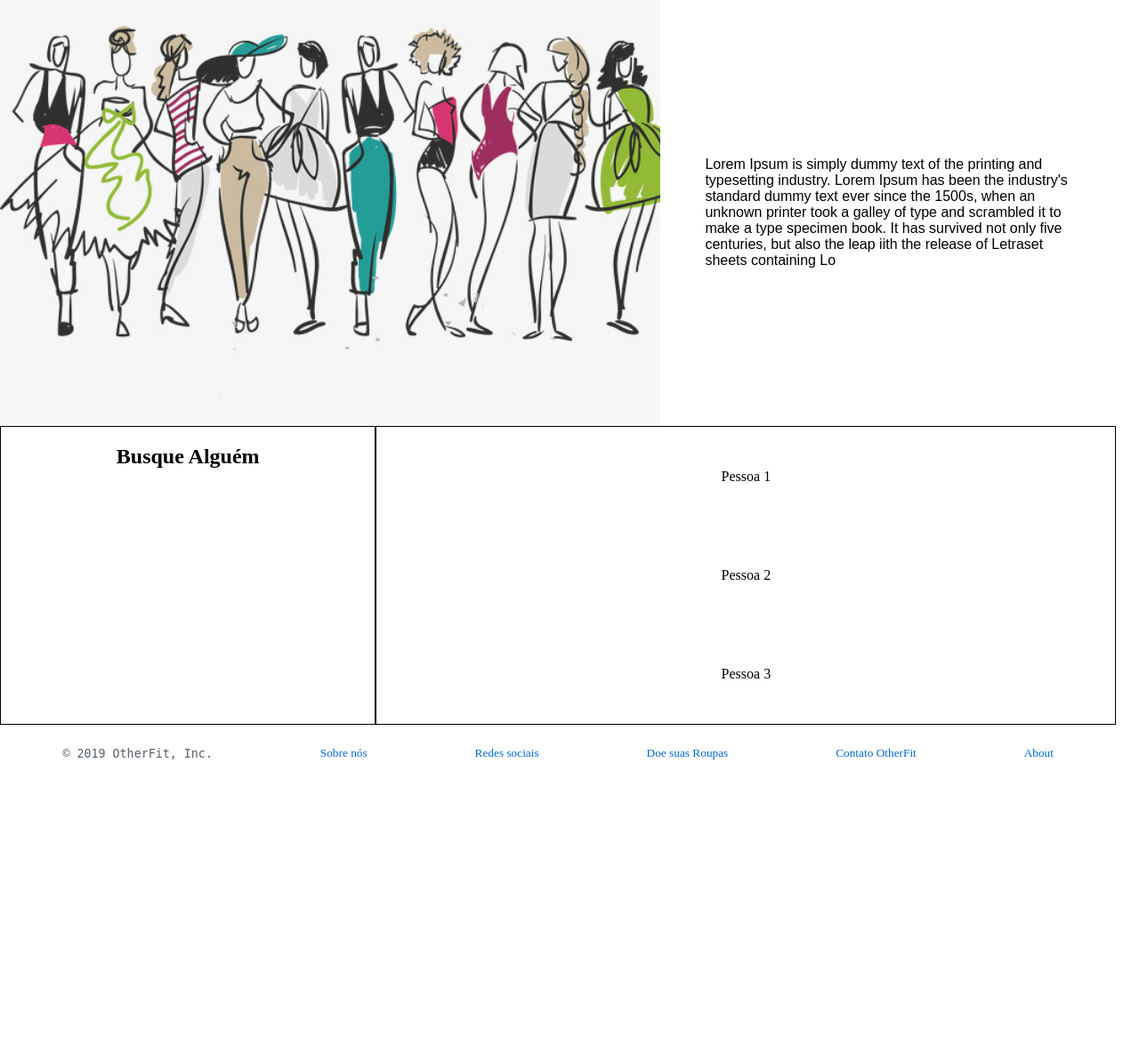
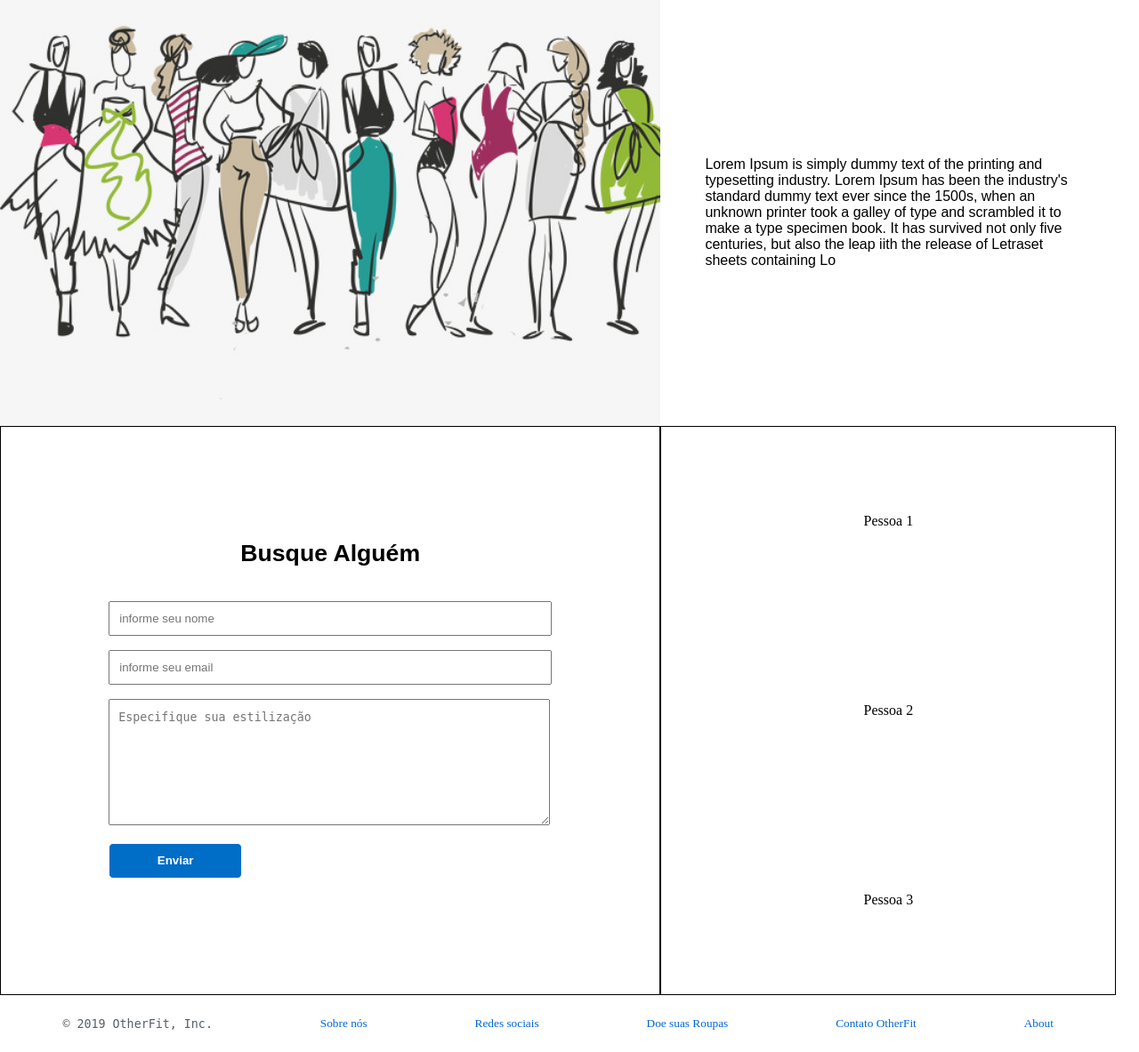
Before and after one commit to chelwillians/otherfit, a Django app: page / in a window 1280 px wide. Shown: the part 57-1240 px from the top of the page at 89% size. Before the commit the page ends 911 px from the top, so only its background shows below. Run offline with Django 3.2, Linux system fonts and the light colour scheme.

Commit message:
Criar formulario para buscar alguem

```diff
--- a/website/static/style.css
+++ b/website/static/style.css
@@ -3,9 +3,9 @@ body{
     display: grid;
     grid-template-areas: 'navbar navbar navbar navbar '
                          'section section section aside '
-                         'article article main main'
+                         'article article article main'
                          'footer footer footer footer ';
-    grid-template-rows: 7vh 60vh 42vh 8vh;
+    grid-template-rows: 7vh 60vh 80vh 8vh;
     grid-template-columns: 25vw 8vw 25vw 40vw ;
     grid-gap: 0px;
 }
@@ -61,7 +61,47 @@ article{
     background-color: none;
     display: flex;
     justify-content: center;
-    border:1px solid;
+    align-items: center;
+    flex-direction: column;
+    border:1px solid ;
+}
+article form{
+    font-size: 16px;
+    background: none;
+    max-width: 500px;
+    margin: 0 auto;
+    padding: 0 10px 10px 10px;
+}
+    h1{
+    color: #333;
+}
+    input, textarea{
+    width: 474px;
+    padding: 10px;
+}
+    .enviar input {
+    background-color: rgb(0, 109, 199);
+    height: 40px;
+    width: 150px;
+    font-weight: bold;
+    border-radius: 5px;
+    -webkit-border-radius: 5px;
+    -moz-border-radius: 5px;
+    border: 1px solid;
+    color: #FFF;
+    cursor: pointer;
+}
+    .enviar input:hover{
+    background: #078;
+    }
+    textarea {
+    width: 474px;
+    height: 120px;
+    line-height: 20px;
+}
+article h2{
+    font-family: 'Cabin', sans-serif;
+    font-size: 20pt;
 }
 main{
     grid-area: main;
--- a/website/templates/index.html
+++ b/website/templates/index.html
@@ -22,6 +22,25 @@
     </aside>
     <article>
         <h2>Busque Alguém</h2>
+        <form name="formteste" action="" method="post">
+
+         <p class="nome">
+         <input type="text" name="nome" placeholder="informe seu nome" required="required">
+         </p>
+
+        <p class="email">
+        <input type="email" name="email" placeholder="informe seu email" required="required">
+        </p>
+
+        <p class="mensagem">
+        <textarea name="mensagem" placeholder="Especifique sua estilização"></textarea>
+        </p>
+
+        <p class="enviar">
+        <input type="submit" name="enviar" value="Enviar">
+        </p>
+
+        </form>
     </article>
     <main>
         <a>Pessoa 1</a>
```
